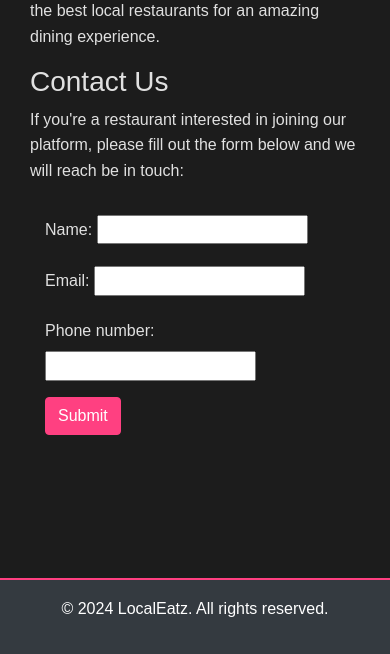
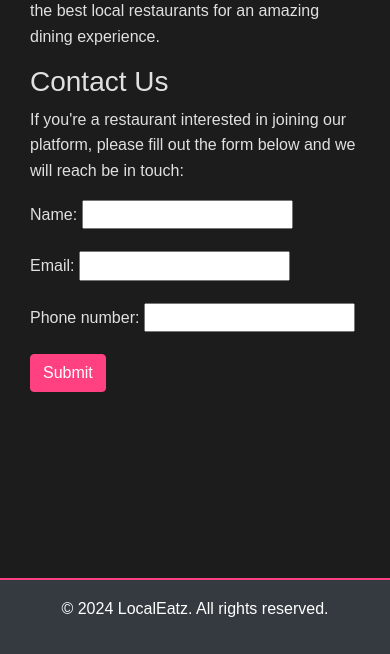
Before and after one commit to cmoynan/LocalEatzApp, a Django app: page /about/ in a window 390 px wide. Shown: the part 190-844 px from the top of the page. Run offline with Django 4.2, Linux system fonts and the light colour scheme; some libraries are stand-ins or nearby versions.

Commit message:
updated form css as signup page was not responsive on all screen types

```diff
--- a/static/css/styles.css
+++ b/static/css/styles.css
@@ -132,10 +132,10 @@ footer {
 }
 
 /* Responsive Styling */
+@media (max-width: 400px) {
 
-@media (max-width: 576px) {
-    .contact-form-container {
-        padding: 15px;
+    form {
+        padding-bottom: 150px;
     }
 }
 
```
Also changed, not shown: db.sqlite3.
